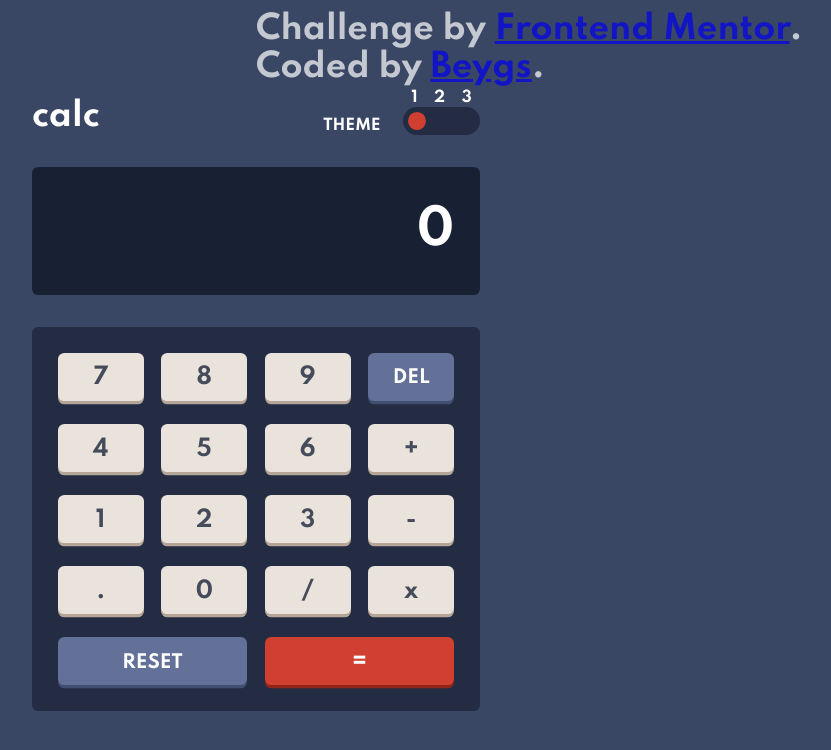
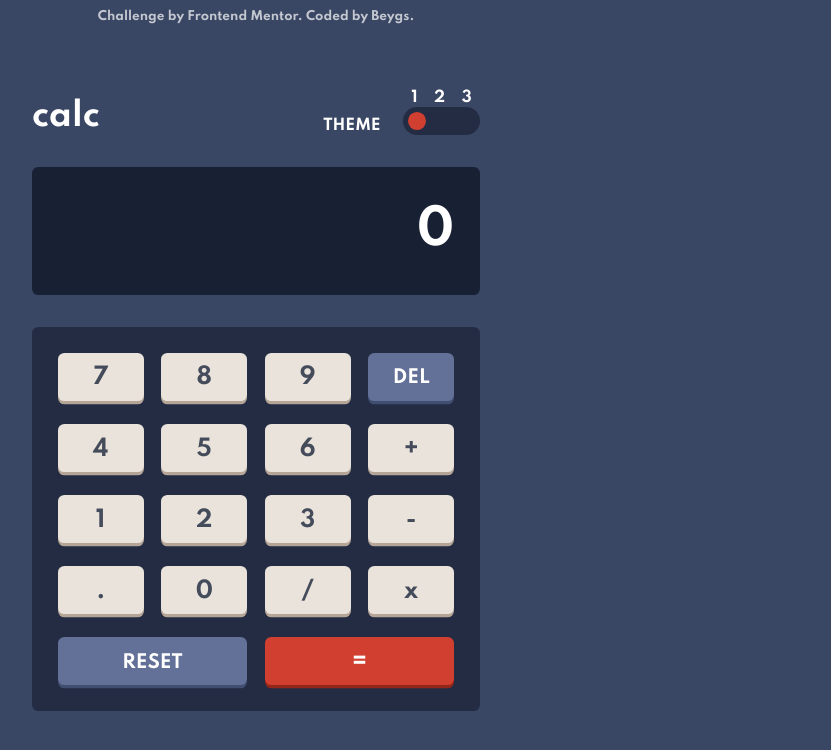
Before and after one commit to Beygs/calc-frontendmentor, a React (Create React App) app: page / in a window 1280 px wide. Shown: the top 750 px of the page, without its empty margins (384-1215 px from the left). Built offline with nearby package versions, Linux system fonts and the light colour scheme.

Commit message:
attribution

```diff
--- a/src/App.js
+++ b/src/App.js
@@ -51,7 +51,12 @@ function App() {
           />
         </div>
         <div className="attribution">
-          Challenge by <a href="https://www.frontendmentor.io?ref=challenge" target="_blank">Frontend Mentor</a>.
+          Challenge by <a
+              href="https://www.frontendmentor.io?ref=challenge"
+              target="_blank"
+              rel="noreferrer">
+              Frontend Mentor
+            </a>.
           Coded by <a href="https://github.com/Beygs">Beygs</a>.
         </div>
       </div>
--- a/src/styles/_base.scss
+++ b/src/styles/_base.scss
@@ -41,12 +41,15 @@ body,
         position: absolute;
         top: 10px;
         left: 50%;
-        transform: tranlateX(-50%);
-        color: white;
+        transform: translateX(-50%);
+        font-size: 12px;
         opacity: 0.7;
-        .a {
+        @include themed() {
+            color: t("headings");
+        }
+        a {
+            text-decoration: none;
             @include themed() {
-                text-decoration: none;
                 color: t("headings");
             }
         }
```
